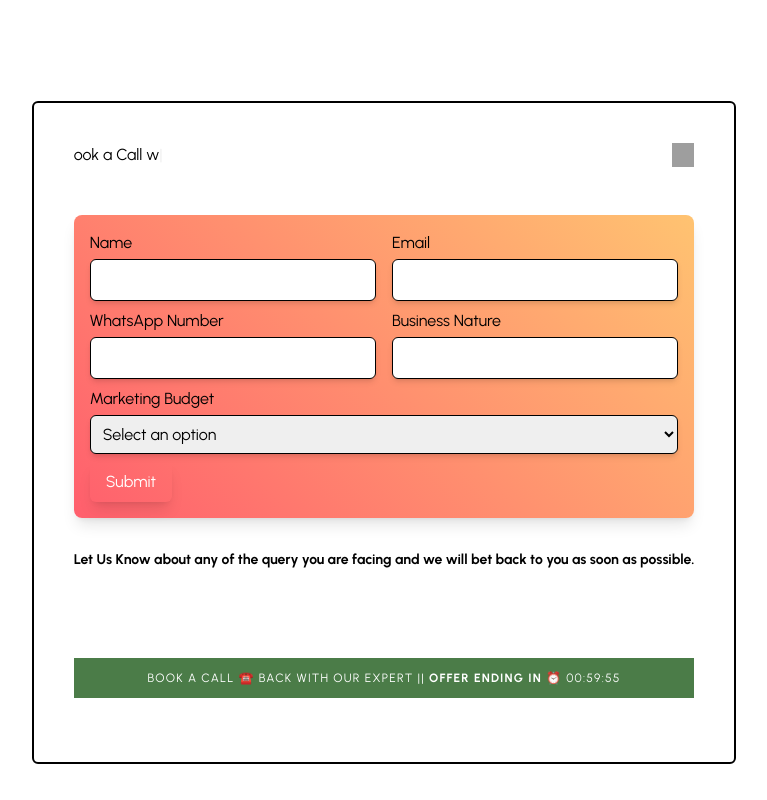
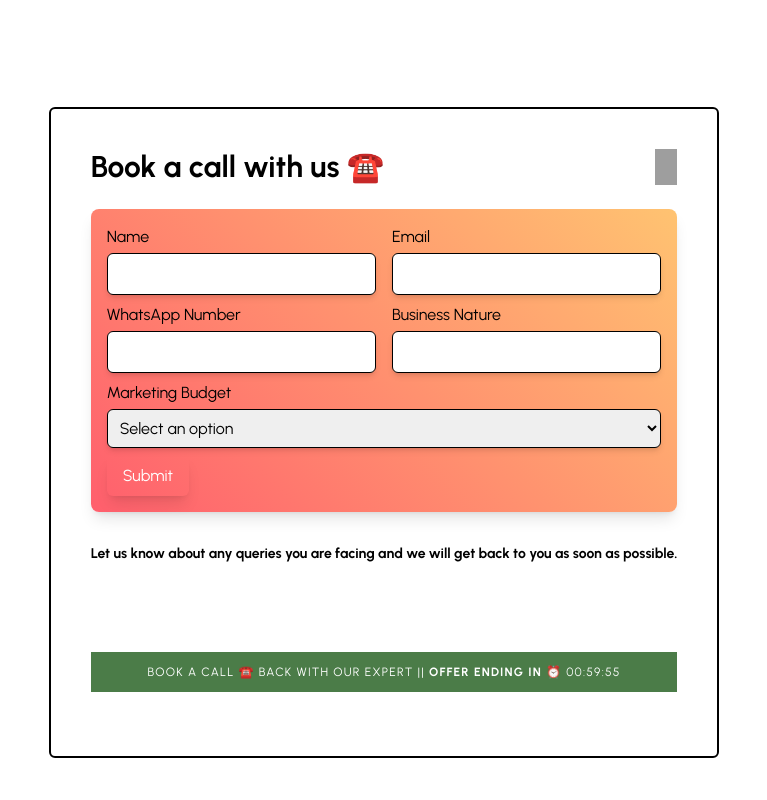
Before and after one commit to crackingdemon/grandeurnet, a Next.js app: page /components/Queryformpopup in a window 1280 px wide. Shown: the whole page, without its empty margins (256-1023 px from the left). Built offline with nearby package versions, Linux system fonts and the light colour scheme; grey boxes are pictures that could not be loaded.

Commit message:
fixed ui issues

```diff
--- a/pages/components/Aboutus/index.tsx
+++ b/pages/components/Aboutus/index.tsx
@@ -14,19 +14,19 @@ const Aboutdata: datatype[] = [
     {
         heading: "About us.",
         imgSrc: "/images/aboutus/imgOne.svg",
-        paragraph: 'We are an expert creative agency dedicated for supporting businesses with modern proven web development, graphic design, branding and marketing solutions.',
+        paragraph: 'Grandeur Net is a well-known graphic design and website design firm with experience in building beautiful and intuitive online experiences. Our creative team creates fascinating websites and powerful graphics that inspire and engage. Make your brand stand out by relying on GrandeNet for all of your digital design requirements.',
         link: 'Learn more'
     },
     {
         heading: "Services.",
         imgSrc: "/images/aboutus/imgTwo.svg",
-        paragraph: 'We believe in consistent learning to keep our consistent high level. We provide various technical services to our clients and our effort is to always give the best products with the latest technologies.',
+        paragraph: 'GrandeNet, a well-known website design and graphic design firm, provides a wide range of services to satisfy your needs for digital design. Our talented staff specialises in building appealing, mobile-friendly websites that improve your online presence. In addition, we offer excellent graphic design services for promotional materials, branding, and logo creation. GrandeNet provides great design quality, smooth user experiences, and visually stunning projects that captivate your audience and make a lasting impression.',
         link: 'Learn more'
     },
     {
         heading: "Our Works.",
         imgSrc: "/images/aboutus/imgThree.svg",
-        paragraph: 'We work with a lot of different clients on a variety of different projects, but we all have one thing in common: We love our clients.',
+        paragraph: 'Our outstanding work in website design, graphic design, SEO, and SMM is something we are proud of at GrandeNet. Our gifted team of web designers and developers creates visually attractive websites that are user-friendly and search engine-optimized. Additionally, we provide excellent graphic design services to produce eye-catching graphics for your brand. Our expertise in SEO and SMM guarantees that your online presence is enhanced, efficiently reaching your target audience, and promoting organic growth.',
         link: 'Learn more'
     },
 ]
--- a/pages/components/Banner/index.tsx
+++ b/pages/components/Banner/index.tsx
@@ -2,6 +2,8 @@ import Image from "next/image";
 const Banner = () => {
 
     return (
+       <>
+       <br></br><br></br><br></br><br></br>
         <div className='mx-auto max-w-7xl my-10 sm:py-10 px-6 lg:px-8'>
             <div className='grid grid-cols-1 lg:grid-cols-2 my-16'>
 
@@ -31,6 +33,7 @@ const Banner = () => {
 
             </div>
         </div>
+        </>
     )
 }
 
--- a/pages/components/Dedicated/index.tsx
+++ b/pages/components/Dedicated/index.tsx
@@ -17,9 +17,9 @@ const Dedicated = () => {
                     {/* COLUMN-2 */}
                     <div className="relative">
                         <Image src="images/dedicated/comma.svg" alt="comma-image" width={200} height={106} className="absolute comma-pos hidden lg:block" />
-                        <h2 className="text-4xl lg:text-65xl pt-4 font-bold sm:leading-tight mt-5 text-center lg:text-start">Dedicated to help peoples design needs.</h2>
-                        <p className="font-medium text-lightblack text-2xl mt-5 text-center lg:text-start">Quis ipsum suspendisse ultrices gravida risus commodo viverra maecenas accumsan lacus vel facilisis</p>
-                        <p className="text-2xl font-semibold mt-12 lg:ml-32 preline text-center lg:text-start"> Cathy Hills, CEO</p>
+                        <h2 className="text-4xl lg:text-65xl pt-4 font-bold sm:leading-tight mt-5 text-center lg:text-start">Committed to designing solutions that exceed your expectations.</h2>
+                        <p className="font-medium text-lightblack text-2xl mt-5 text-center lg:text-start">By creating unique and inventive solutions that provide unsurpassed quality and satisfaction, we are committed to going above and beyond your expectations.</p>
+                        <p className="text-2xl font-semibold mt-12 lg:ml-32 preline text-center lg:text-start">  CEO</p>
                     </div>
 
                 </div>
--- a/pages/components/Manage/index.tsx
+++ b/pages/components/Manage/index.tsx
@@ -95,7 +95,8 @@ const Manage = () => {
     return (
         <div id="services-section">
             <div className='mx-auto max-w-7xl sm:py-20 lg:px-8 my-16'>
-                <h3 className='text-center text-4xl sm:text-65xl font-black'>Manage All Your Social Media <br /> Profiles From One Place.</h3>
+                <h3 className='text-center text-4xl sm:text-65xl font-black'>Handle all of your social media
+ <br /> accounts in one location.</h3>
 
 
                 <div className='md:flex md:justify-around mt-20'>
--- a/pages/components/Ourteam/index.tsx
+++ b/pages/components/Ourteam/index.tsx
@@ -4,8 +4,8 @@ import Image from "next/image";
 const index = () => {
     return (
         <div className='mx-auto max-w-7xl sm:py-4 lg:px-8 m-32'>
-            <h2 className="text-4xl sm:text-65xl font-bold text-center">Our team belives you deserve <br /> only the best.</h2>
-            <h3 className="text-2xl font-medium text-center pt-10 opacity-50">Lorem ipsum dolor sit amet, consectetur adipiscing elit, sed do <br /> eiusmod tempor.</h3>
+            <h2 className="text-4xl sm:text-65xl font-bold text-center">Our team firmly believes that you should receive nothing less than  <br /> the very best treatment.</h2>
+            <h3 className="text-2xl font-medium text-center pt-10 opacity-50">Our team is steadfastly committed to providing unmatched perfection, making sure that you get nothing less than  <br /> the best.</h3>
             <div className='grid grid-cols-1 my-16'>
                 <Image src="/images/team/teamimg.png" alt="office-image" height={684} width={1296} />
             </div>
--- a/pages/components/Queryformpopup/index.tsx
+++ b/pages/components/Queryformpopup/index.tsx
@@ -10,37 +10,49 @@ interface FormData {
 }
 
 export default function Index() {
-  const text = 'Book a Call with us !';
-  const [displayedText, setDisplayedText] = useState('');
+  const [animationText, setAnimationText] = useState("");
+  const text = "Book a call with us";
+  const animationDelay = 100; // Delay between each character (in milliseconds)
+  const loopDelay = 2000; // Delay before restarting the animation (in milliseconds)
 
   useEffect(() => {
-    let currentIndex = 0;
-    let typingInterval: NodeJS.Timeout;
+    let wordIndex = 0;
+    let charIndex = 0;
+    let timeout: NodeJS.Timeout;
 
-    const startTyping = () => {
-      typingInterval = setInterval(() => {
-        if (currentIndex < text.length) {
-          setDisplayedText((prevText) => prevText + text[currentIndex]);
-          currentIndex++;
-        } else {
-          clearInterval(typingInterval);
+    const animateText = () => {
+      if (wordIndex === text.split(" ").length) {
+        clearTimeout(timeout);
         setTimeout(() => {
-            setDisplayedText('');
-            currentIndex = 0;
-            startTyping();
-          }, 2000); // Delay before restarting the animation
+          setAnimationText("");
+          wordIndex = 0;
+          charIndex = 0;
+          animateText();
+        }, loopDelay);
+        return;
       }
-      }, 100); // Adjust the typing speed by changing the interval duration
+
+      const currentWord = text.split(" ")[wordIndex];
+      const currentChar = currentWord[charIndex];
+      setAnimationText((prevText) => prevText + currentChar);
+
+      charIndex++;
+
+      if (charIndex === currentWord.length) {
+        charIndex = 0;
+        wordIndex++;
+        setAnimationText((prevText) => prevText + " ");
+      }
+
+      timeout = setTimeout(animateText, animationDelay);
     };
 
-    startTyping();
+    animateText();
 
     return () => {
-      clearInterval(typingInterval);
+      clearTimeout(timeout);
     };
   }, []);
-
-
 
 
     const [show, setshow] = useState(false);
@@ -108,83 +120,40 @@ export default function Index() {
     return (
         <>
 
-        <div id="modal" className={`${show ? "flex" : "hidden"} w-screen h-screen fixed z-50 mx-auto justify-center items-center px-4 md:px-10 py-20`}>
+        <div id="modal" className={`${show ? "flex" : "hidden"} w-screen h-screen fixed z-50 mx-auto justify-center items-center px-4 md:px-10 py-20 z-10` } >
   <div className="bg-white px-10 border-[2px] py-10 rounded-md mt-16 justify-between pb-16">
+    <div className="">
+      <div className="flex justify-between">
+        <div className="flex items-center">
 
-                    <div className="">
-                        <div className="flex justify-between ">
-                            <div className="flex items-center">
-                               <h1 className="animate-typewriter">
-        {displayedText}
-        <span className="animate-blink">|</span>
+        <h1 className="text-3xl text-red-500 font-bold">
+       {animationText}☎️
     </h1>
         </div>
-                            <img className="cursor-pointer" onClick={
-                                () => setshow(!show)
-                            } src="https://s2.svgbox.net/hero-outline.svg?ic=x&color=000" width="22" height="22" />
+        <img
+          className="cursor-pointer"
+          onClick={() => setshow(!show)}
+          src="https://s2.svgbox.net/hero-outline.svg?ic=x&color=000"
+          width="22"
+          height="22"
+        />
+
       </div>
 
 
 
-{/* this section  */}
-
-<br></br><br></br>
-{/* <form onSubmit={handleSubmit}>
-        <div>
-          <label htmlFor="name">Name:</label>
-          <input
-            type="text"
-            id="name"
-            name="name"
-            value={formData.name}
-            onChange={handleChangeInput}
-            required
-          />
-        </div>
-        <div>
-          <label htmlFor="whatsappNumber">WhatsApp Number:</label>
-          <input
-            type="text"
-            id="whatsappNumber"
-            name="whatsappNumber"
-            value={formData.whatsappNumber}
-            onChange={handleChangeInput}
-            required
-          />
-        </div>
-        <div>
-          <label htmlFor="businessNature">Business Nature:</label>
-          <input
-            type="text"
-            id="businessNature"
-            name="businessNature"
-            value={formData.businessNature}
-            onChange={handleChangeInput}
-            required
-          />
-        </div>
-        <div>
-          <label htmlFor="marketingBudget">Marketing Budget:</label>
-          <select
-            id="marketingBudget"
-            name="marketingBudget"
-            value={formData.marketingBudget}
-            onChange={handleChangeSelect}
-            required
+      {/* Form section */}
+      <br />
+      <form
+        onSubmit={handleSubmit}
+        className="rounded-lg shadow-lg p-4"
+        style={{ background: 'linear-gradient(45deg, #FF5F6D, #FFC371)' }}
       >
-            <option value="">Select</option>
-            <option value="below-50k">Below 50k</option>
-            <option value="in-between-50k-1lk">In-between 50k - 1lk</option>
-            <option value="in-between-1lk-3lk">In-between 1lk - 3lk</option>
-            <option value="above-3lk">Above 3lk</option>
-          </select>
-        </div>
-        <button type="submit">Save</button>
-      </form> */}
- <form onSubmit={handleSubmit} className="rounded-lg shadow-lg p-4" style={{ background: 'linear-gradient(45deg, #FF5F6D, #FFC371)' }}>
         <div className="flex flex-wrap mb-2">
-    <div className="w-1/2 pr-2">
-      <label htmlFor="name" className="block mb-1">Name</label>
+          <div className="w-full md:w-1/2 pr-2">
+            <label htmlFor="name" className="block mb-1">
+              Name
+            </label>
             <input
               type="text"
               id="name"
@@ -193,8 +162,10 @@ export default function Index() {
               className="border p-2 w-full rounded-md outline-none shadow-md"
             />
           </div>
-    <div className="w-1/2 pl-2">
-      <label htmlFor="email" className="block mb-1">Email</label>
+          <div className="w-full md:w-1/2 pl-2">
+            <label htmlFor="email" className="block mb-1">
+              Email
+            </label>
             <input
               type="email"
               id="email"
@@ -205,8 +176,10 @@ export default function Index() {
           </div>
         </div>
         <div className="flex flex-wrap mb-2">
-    <div className="w-1/2 pr-2">
-      <label htmlFor="whatsapp" className="block mb-1">WhatsApp Number</label>
+          <div className="w-full md:w-1/2 pr-2">
+            <label htmlFor="whatsapp" className="block mb-1">
+              WhatsApp Number
+            </label>
             <input
               type="text"
               id="whatsapp"
@@ -215,8 +188,10 @@ export default function Index() {
               className="border p-2 w-full rounded-md outline-none shadow-md"
             />
           </div>
-    <div className="w-1/2 pl-2">
-      <label htmlFor="businessNature" className="block mb-1">Business Nature</label>
+          <div className="w-full md:w-1/2 pl-2">
+            <label htmlFor="businessNature" className="block mb-1">
+              Business Nature
+            </label>
             <input
               type="text"
               id="businessNature"
@@ -227,7 +202,9 @@ export default function Index() {
           </div>
         </div>
         <div className="mb-2">
-    <label htmlFor="marketingBudget" className="block mb-1">Marketing Budget</label>
+          <label htmlFor="marketingBudget" className="block mb-1">
+            Marketing Budget
+          </label>
           <select
             id="marketingBudget"
             value={marketingBudget}
@@ -241,51 +218,38 @@ export default function Index() {
             <option value="above-3lk">Above 3lk</option>
           </select>
         </div>
-  <button type="submit" className="bg-blue-500 text-white py-2 px-4 rounded-md hover:bg-blue-600 transition-colors duration-300 ease-in-out shadow-lg">
+        <button
+          type="submit"
+          className="bg-blue-500 text-white py-2 px-4 rounded-md hover:bg-blue-600 transition-colors duration-300 ease-in-out shadow-lg"
+        >
           Submit
         </button>
       </form>
+      {/* Form section ends here */}
 
-
-
-
-
-
-
-
-
-
-
-
-
-{/*
-thi section ends here */}
-                        <p className="my-8 text-sm font-bold leading-5 text-gray-600">Let Us Know about any of the query you are facing and we will bet back to you as soon as possible.</p>
+      <p className="my-8 text-sm font-bold leading-5 text-gray-600">
+        Let us know about any queries you are facing and we will get back to you as soon as possible.
+      </p>
     </div>
     <div>
-                        <div className="md:flex items-center lg:mt-0 mt-4">
-
-
-                        </div>
+      <div className="md:flex items-center lg:mt-0 mt-4"></div>
 
       <div className="md:flex items-center mt-8">
         {/* <div className="bg-black cursor-pointer text-white rounded-md px-5 mt-4 py-2">
           Submit
         </div> */}
         <div></div>
-
       </div>
-                        <br></br>
+      <br />
       <div className="bg-primary text-black flex items-center justify-center">
-  <p className="uppercase text-xs tracking-widest text-center px-4 py-3 text-white	">
-Book a call ☎️ back with our expert || <b>Offer ending in ⏰</b> <span className="text-white	">{formatCountdown(countdown)}</span>
+        <p className="uppercase text-xs tracking-widest text-center px-4 py-3 text-white">
+          Book a call ☎️ back with our expert || <b>Offer ending in ⏰</b> <span className="text-white">{formatCountdown(countdown)}</span>
         </p>
       </div>
     </div>
-
-
   </div>
 </div>
+
         </>
     );
 }
--- a/styles/globals.css
+++ b/styles/globals.css
@@ -382,28 +382,9 @@ html {
 .imageContainer:hover>a>button {
   display: block;
 }
+#modal {
 
-@keyframes typewriter {
-  from {
-    width: 0;
-  }
-  to {
-    width: 100%;
-  }
+
+  z-index: 9999;
+
 }
-
-.animate-typewriter {
-  overflow: hidden;
-  white-space: nowrap;
-  animation: typewriter 2s steps(24) 1s normal both;
-}
-
-@keyframes blink {
-  50% {
-    opacity: 0;
-  }
-}
-
-.animate-blink {
-  animation: blink 0.7s infinite;
-}
```
Also changed, not shown: pages/components/Featured/index.tsx (+6 -3 lines), pages/components/Navbar/index.tsx (+21 -21 lines), public/images/banner/banner.svg, public/images/banner/banner5.svg (added). Lines whose indentation alone changed are shown as unchanged.
